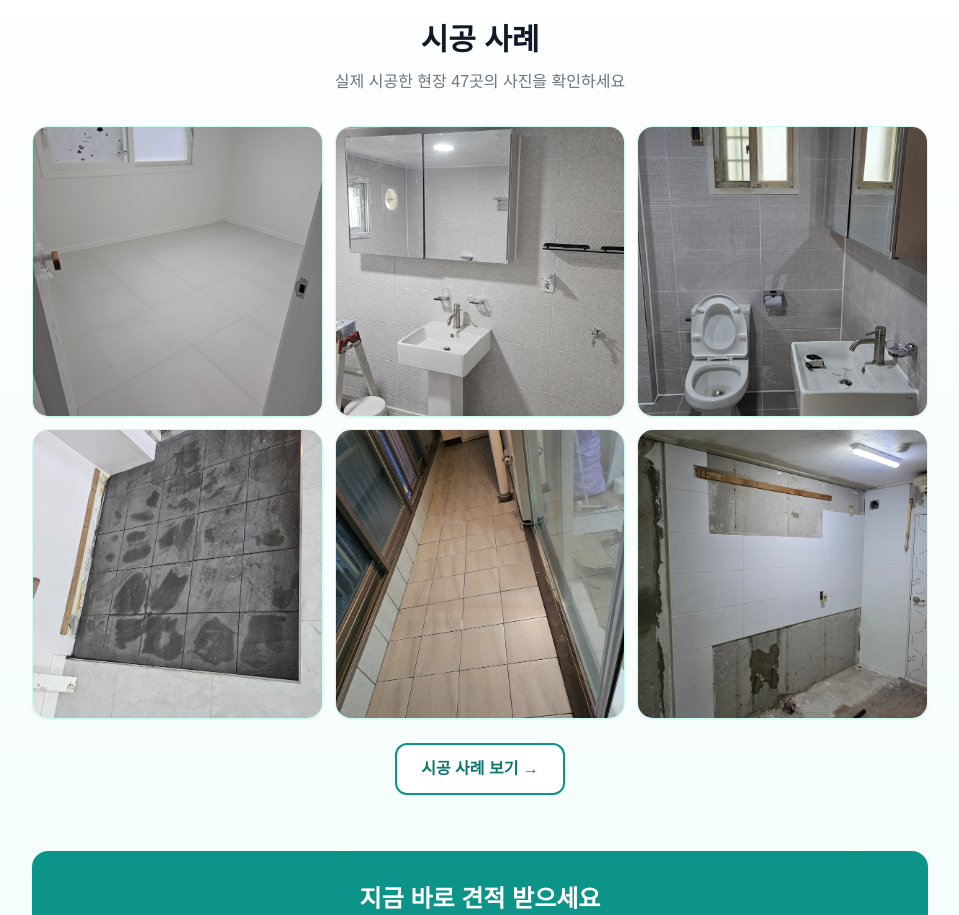
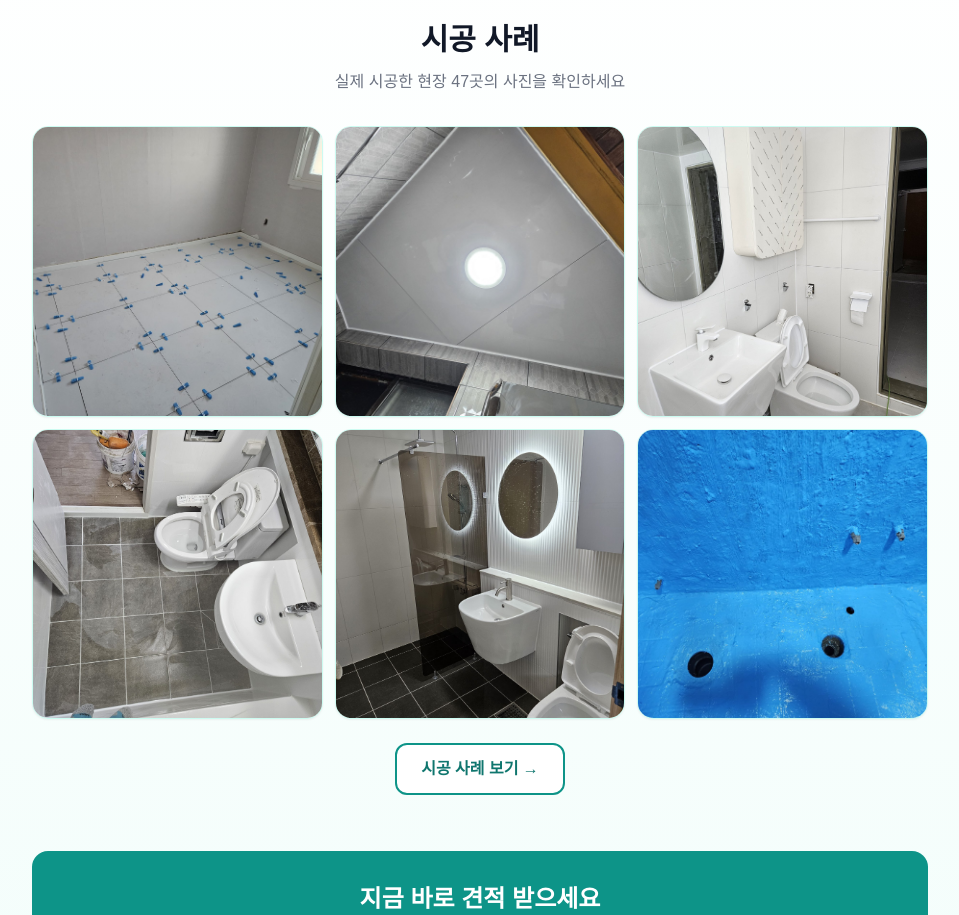
Before and after one commit to chozza-insaeng/dasiwa, a Next.js app: page / in a window 1280 px wide. Shown: the part 1560-2475 px from the top of the page, without its empty margins (160-1119 px from the left). Built offline with nearby package versions, Linux system fonts and the light colour scheme.

Commit message:
메인화면 수정

```diff
--- a/app/page.tsx
+++ b/app/page.tsx
@@ -2,19 +2,19 @@
 
 export default function Home() {
   const services = [
-    { icon: "🚿", title: "화장실 리모델링", desc: "철거부터 마감까지 전체 시공" },
+    { icon: "🚿", title: "화장실 리모델링", desc: "철거부터 마감까지 전체 리모델링" },
     { icon: "🧱", title: "욕실 타일 시공", desc: "벽·바닥 타일 시공과 줄눈 마감" },
-    { icon: "🍳", title: "주방 타일 시공", desc: "싱크대 벽면·바닥 타일" },
+    { icon: "🍳", title: "주방 타일 시공", desc: "싱크대 벽면 타일 시공" },
     { icon: "🌿", title: "베란다 · 현관 타일", desc: "공간에 맞는 자재와 마감" },
     { icon: "🏪", title: "상가 · 매장 타일", desc: "영업 일정에 맞춘 빠른 시공" },
-    { icon: "🔧", title: "타일 하자 보수", desc: "깨짐·들뜸·줄눈 문제 보수" },
-    { icon: "💧", title: "수전 교체", desc: "세면대·샤워기·주방 수전" },
-    { icon: "🏠", title: "천정돔 시공", desc: "방수 천정 단단한 마감" },
-    { icon: "🛁", title: "싱크대 전체 시공", desc: "협력 업체와 함께 진행" },
+    { icon: "🔧", title: "타일 하자 보수", desc: "깨짐·들뜸등 타일 하자 보수" },
+    { icon: "💧", title: "수전 교체", desc: "세면대·샤워기·주방 수전 교체" },
+    { icon: "🏠", title: "천정돔 시공", desc: "SMC 천정돔 시공" },
+    { icon: "🛁", title: "주방 전체 리모델링", desc: "씽크대 협력 업체와 함께 진행" },
   ];
 
   const promises = [
-    "현장 사진 확인 후 예상 견적 안내",
+    "현장 사진 확인 및 상담 후 예상 견적 안내",
     "작업 범위와 추가 비용 사전 설명",
     "철거 필요 여부 정확히 확인",
     "자재 선택과 시공 방식 상담",
@@ -23,12 +23,12 @@ export default function Home() {
 
   // 메인 페이지에 보여줄 베스트 사진 6장
   const featuredPhotos = [
-    "/tile-09.jpg",
-    "/tile-16.jpg",
-    "/tile-19.jpg",
-    "/tile-25.jpg",
-    "/tile-33.jpg",
-    "/tile-47.jpg",
+    "/tile-04.jpg",
+    "/tile-02.jpg",
+    "/tile-06.jpg",
+    "/tile-14.jpg",
+    "/tile-27.jpg",
+    "/tile-35.jpg",
   ];
 
   return (
```
